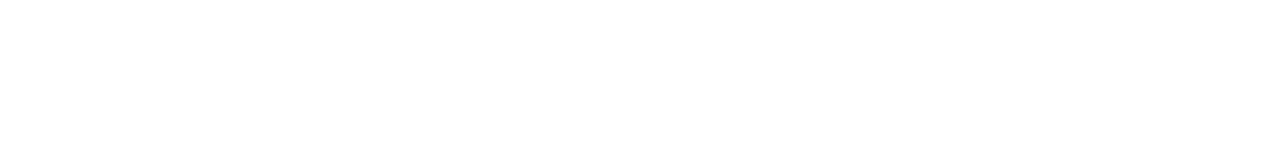
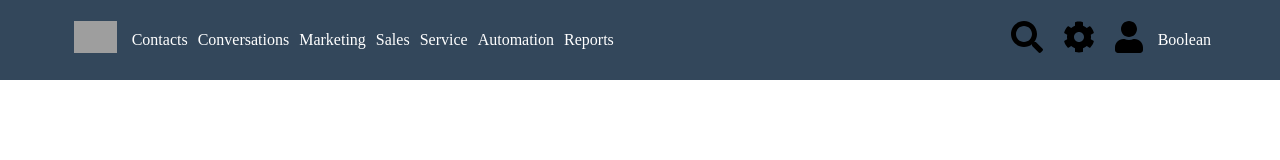
Before and after one commit to CarloAntDes/htmlcss-hubspot, a plain HTML site: page index.html in a window 1280 px wide. Drawn offline with Linux system fonts and the light colour scheme; grey boxes are pictures that could not be loaded.

Commit message:
Top bar completata

```diff
--- a/index.html
+++ b/index.html
@@ -3,9 +3,42 @@
   <head>
     <meta charset="utf-8">
     <link rel="stylesheet" href="style.css">
+    <link rel="stylesheet" href="https://use.fontawesome.com/releases/v5.6.3/css/all.css" integrity="sha384-UHRtZLI+pbxtHCWp1t77Bi1L4ZtiqrqD80Kn4Z8NTSRyMA2Fd33n5dQ8lWUE00s/" crossorigin="anonymous">
     <title></title>
   </head>
   <body>
+    <!-- Top Bar Start -->
+    <section class="grey font-white">
+      <!-- Top Bar Left -->
+      <div class="top-bar clfix">
+        <div class="top-left padd float-left">
+          <div class="top-margin">
+            <img src="https://www.ictsviluppo.it/hs-fs/hubfs/w-logo-700-hubspot.png?width=700&name=w-logo-700-hubspot.png" alt="">
+          </div>
+          <span>Contacts</span>
+          <span>Conversations</span>
+          <span>Marketing</span>
+          <span>Sales</span>
+          <span>Service</span>
+          <span>Automation</span>
+          <span>Reports</span>
+        </div>
+        <!-- Top Bar Right -->
+        <div class="top-right padd float-right">
+          <span>Boolean</span>
+          <div class="top-margin">
+            <img src="img/user.svg" alt="">
+          </div>
+          <div class="top-margin">
+            <img src="img/solid.svg" alt="">
+          </div>
+          <div class="top-margin">
+            <img src="img/search.svg" alt="">
+          </div>
+        </div>
+      </div>
+    </section>
+    <!-- Top Bar End -->
 
   </body>
 </html>
--- a/style.css
+++ b/style.css
@@ -3,3 +3,53 @@
   margin: 0;
   padding: 0;
 }
+
+.grey {
+  background-color: #33475b;
+}
+
+.font-white {
+  color: white;
+}
+
+.float-left {
+  float: left;
+}
+
+.float-right {
+  float: right;
+}
+
+.clfix::after {
+  display: table;
+  clear: both;
+  content: "";
+}
+
+.top-bar {
+  height: 10vh;
+  width: 90vw;
+  margin: auto;
+  line-height: 10vh;
+}
+
+.padd * {
+  padding: 0 5px;
+}
+
+
+.top-bar img {
+  height: 4vh;
+}
+
+.top-left > * {
+  float: left;
+}
+
+.top-right > * {
+  float: right;
+}
+
+.top-margin {
+  margin-top: 1vh;
+  }
```
Also changed, not shown: img/image.svg (added), img/logo.webp (added), img/search.svg (added), img/solid.svg (added), img/user.svg (added), 2 other files.
